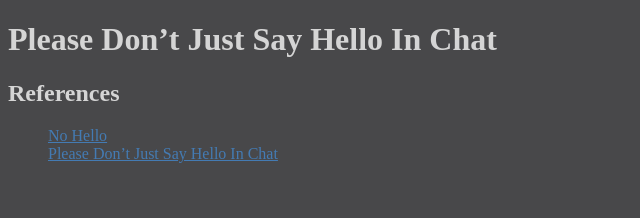
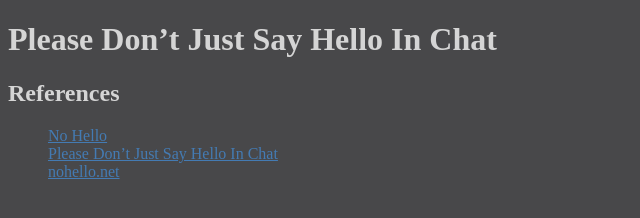
Before and after one commit to matheusiacono/nohello, a plain HTML site: page src/index.html in a window 1280 px wide. Shown: the full height of the page, 0-640 px from the left. Drawn offline with Linux system fonts and the light colour scheme.

Commit message:
fix link & add a new one

```diff
--- a/src/index.html
+++ b/src/index.html
@@ -34,13 +34,22 @@
       </li>
       <li>
         <a
-          href="Please Don’t Just Say Hello In Chat"
+          href="https://sbmueller.github.io/nohello/"
           target="_blank"
           referrerpolicy="no-referrer"
         >
           Please Don’t Just Say Hello In Chat
         </a>
       </li>
+      <li>
+        <a
+          href="https://nohello.net/en/"
+          target="_blank"
+          referrerpolicy="no-referrer"
+        >
+          nohello.net
+        </a>
+      </li>
     </ul>
   </body>
 </html>
```
